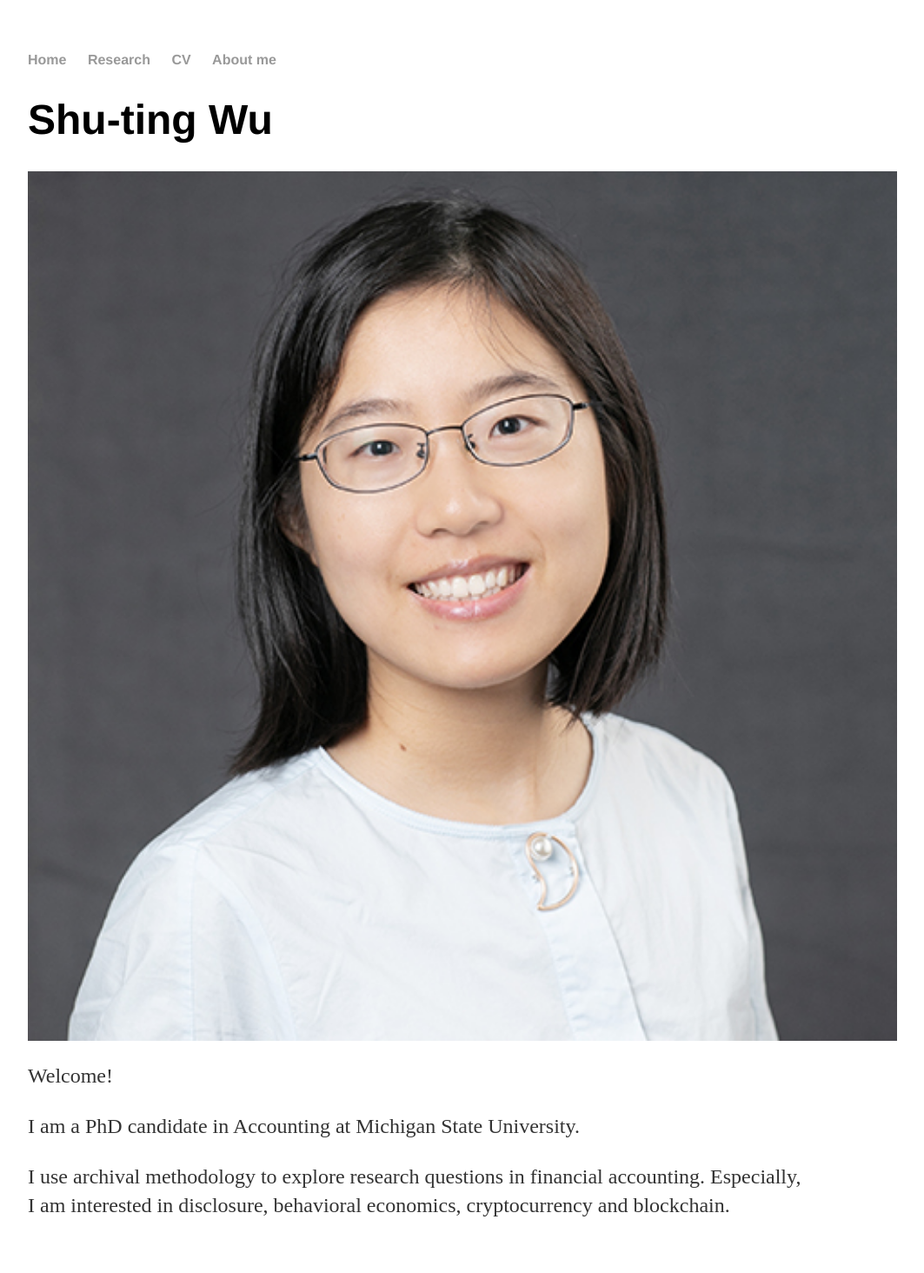
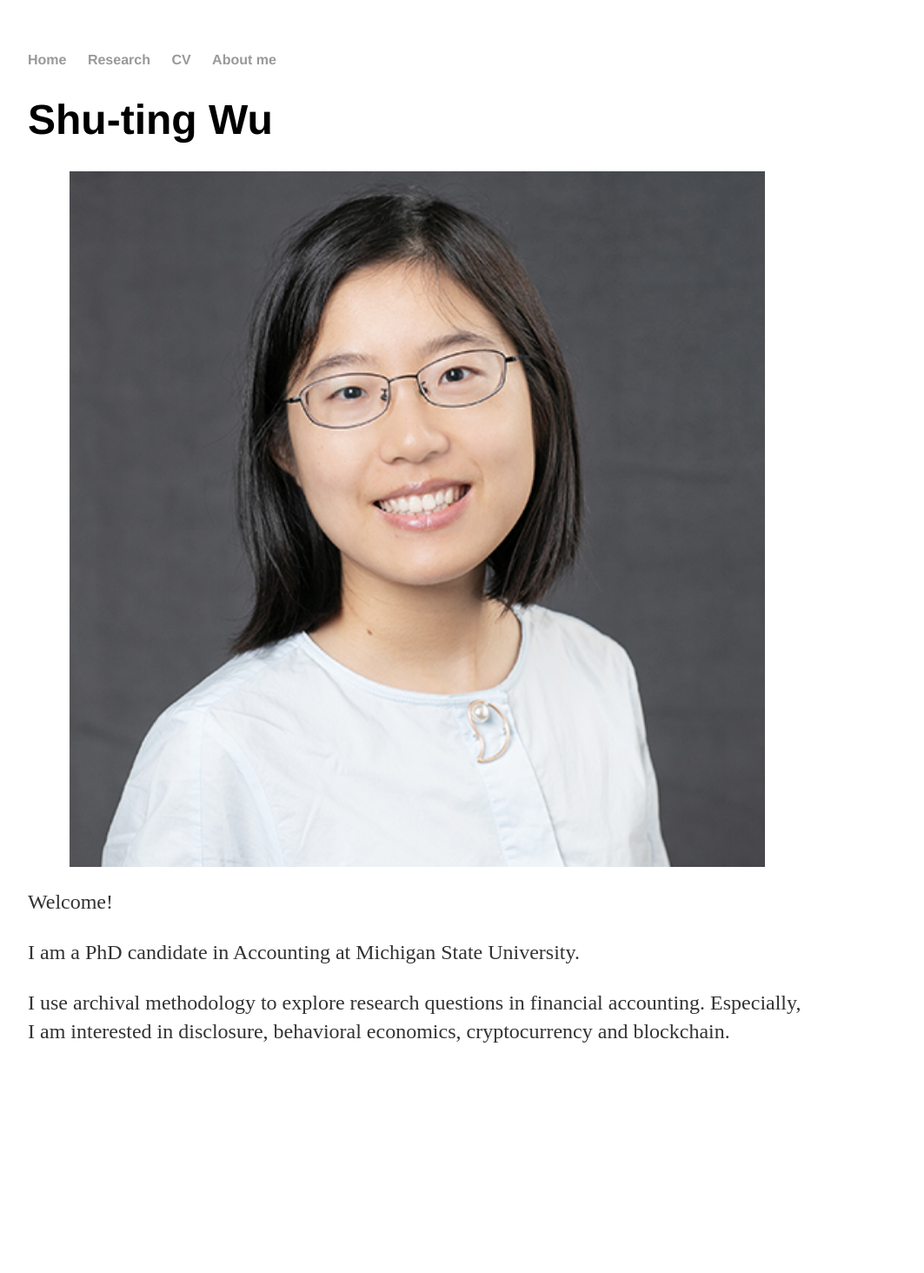
Before and after one commit to shu-ting-wu/shu-ting-wu.github.io, a Jekyll site: the page built from index.html, in a window 1280 px wide. Shown: the whole page at 87% size, without its empty margins (160-1223 px from the left). Built offline with Jekyll 4.4.1, drawn with Linux system fonts in a browser that asks for light colours; after the commit the page ends 1264 px from its top, so only the background shows below that.

Commit message:
Update index.html

```diff
--- a/index.html
+++ b/index.html
@@ -4,7 +4,7 @@
 ---
 <div class="blurb">
 	<h1>Shu-ting Wu</h1>
-	<img src="https://shu-ting-wu.github.io/assets/image/myimage.jpg"  style="display: block; margin: auto;" width="1000"/>
+	<img src="https://shu-ting-wu.github.io/assets/image/myimage.jpg"  style="display: block; margin: auto;" width="800"/>
 	<p>Welcome!</p>
 	<p>I am a PhD candidate in Accounting at Michigan State University.</p>
 	<p>I use archival methodology to explore research questions in financial accounting. Especially, I am interested in disclosure, behavioral economics, cryptocurrency and blockchain.</p>
```
